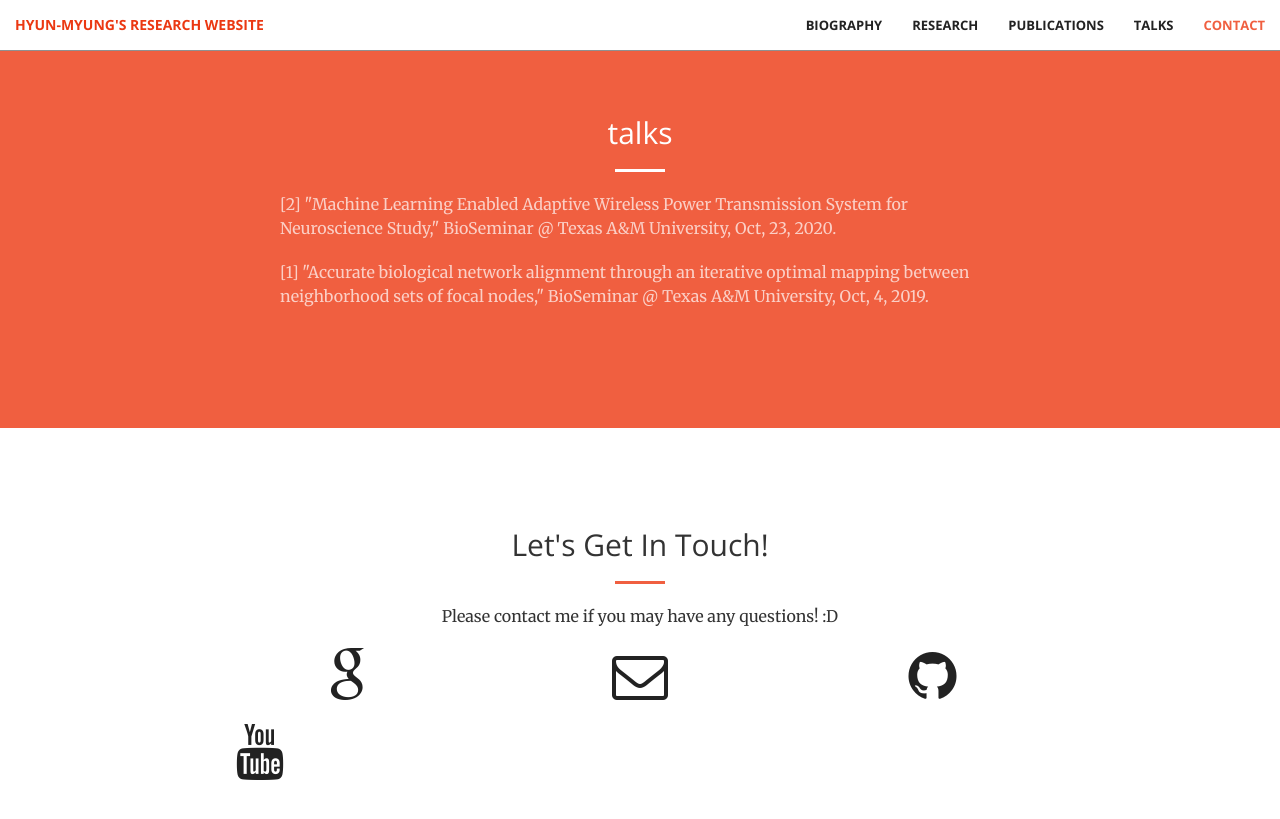
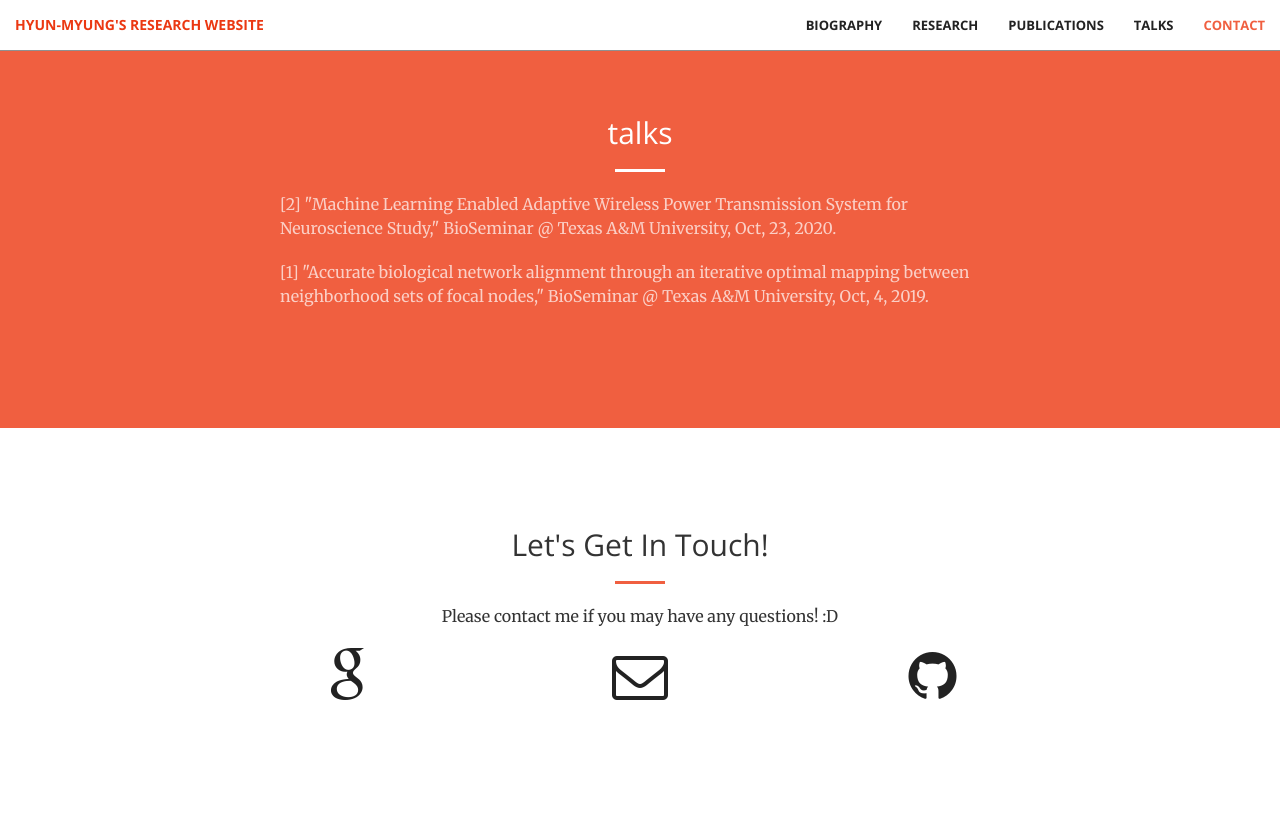
Before and after one commit to larcwind/alexpecial.github.io, a Jekyll site: the page built from index.html, in a window 1280 px wide and 900 px high, scrolled down 3959 px. Shown: the top 819 px of the window. Built offline with Jekyll 4.4.1, drawn with Linux system fonts in a browser that asks for light colours.

Commit message:
Update contact.html

```diff
--- a/_includes/contact.html
+++ b/_includes/contact.html
@@ -8,29 +8,29 @@
             </div>
         <div class="col-lg-2 col-lg-offset-2 text-center">
             <a href="https://scholar.google.com/{{ site.google_username }}">
-                <i class="fa fa-google fa-4x wow bounceIn" data-wow-delay=".1s"></i>
+                <i class="fa fa-google fa-3x wow bounceIn" data-wow-delay=".1s"></i>
                 <p>{{ Google Scholar }}</p>
             </a>
         </div>
         <div class="col-lg-2 col-lg-offset-1 text-center">
             <a href="mailto:{{ site.email }}">
-            <i class="fa fa-envelope-o fa-4x wow bounceIn" data-wow-delay=".1s"></i>
+            <i class="fa fa-envelope-o fa-3x wow bounceIn" data-wow-delay=".1s"></i>
                 <p>{{ Email }}</p>
             </a>
         </div>
         <div class="col-lg-2 col-lg-offset-1 text-center">
             <a href="https://github.com/{{ site.github_username }}">
-            <i class="fa fa-github fa-4x wow bounceIn" data-wow-delay=".1s"></i>
+            <i class="fa fa-github fa-3x wow bounceIn" data-wow-delay=".1s"></i>
                 <p>{{ Github }}</p>
             </a>
         </div>
         </div>
-        <div class="col-lg-2 col-lg-offset-1 text-center">
+        <!-- <div class="col-lg-2 col-lg-offset-1 text-center">
             <a href="https://www.youtube.com/channel/UCC8oGYzsVLvDgRe-yt3vt3Q">
-            <i class="fa fa-youtube fa-4x wow bounceIn" data-wow-delay=".1s"></i>
+            <i class="fa fa-youtube fa-3x wow bounceIn" data-wow-delay=".1s"></i>
                 <p>{{ Youtube }}</p>
             </a>
-        </div>
+        </div> -->
 
     </div>
 </section>
```
